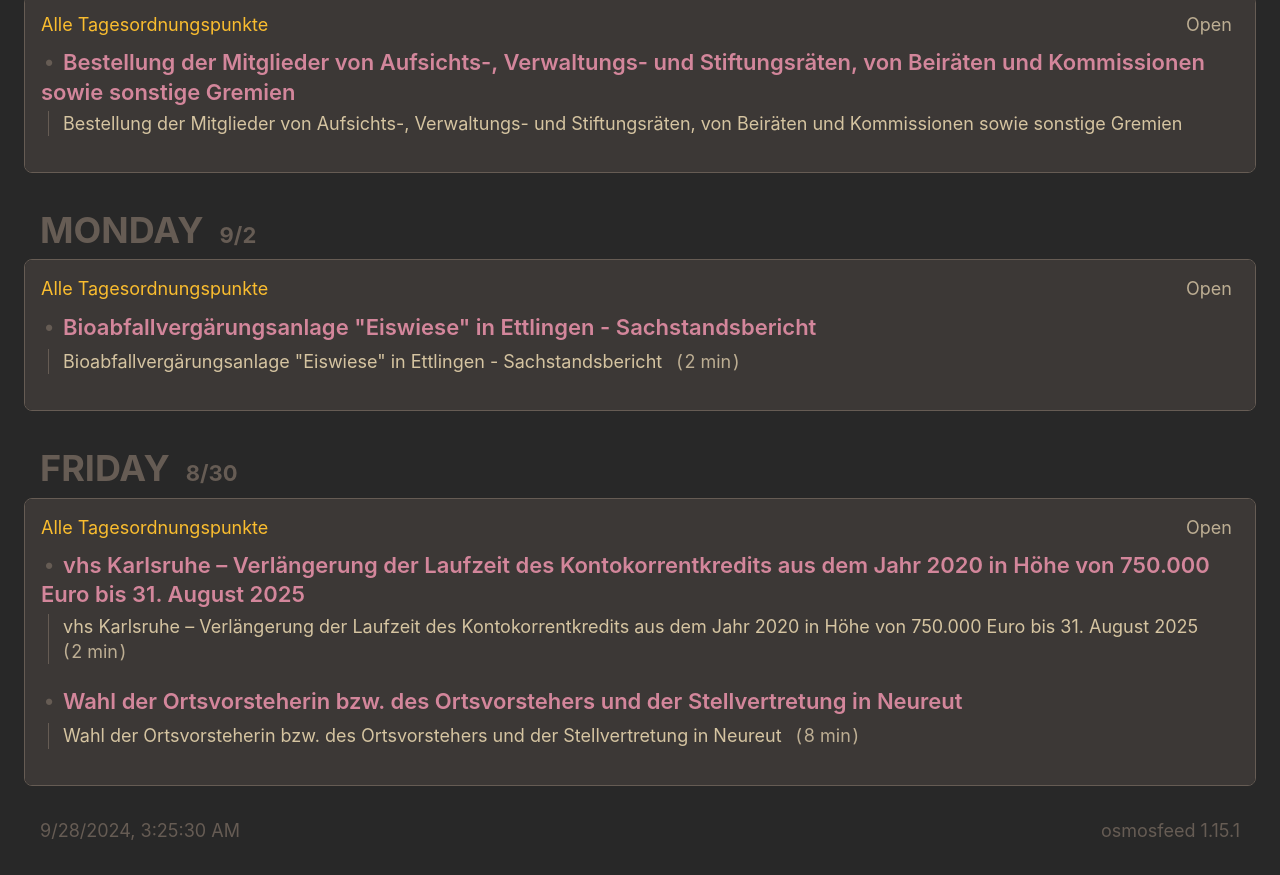
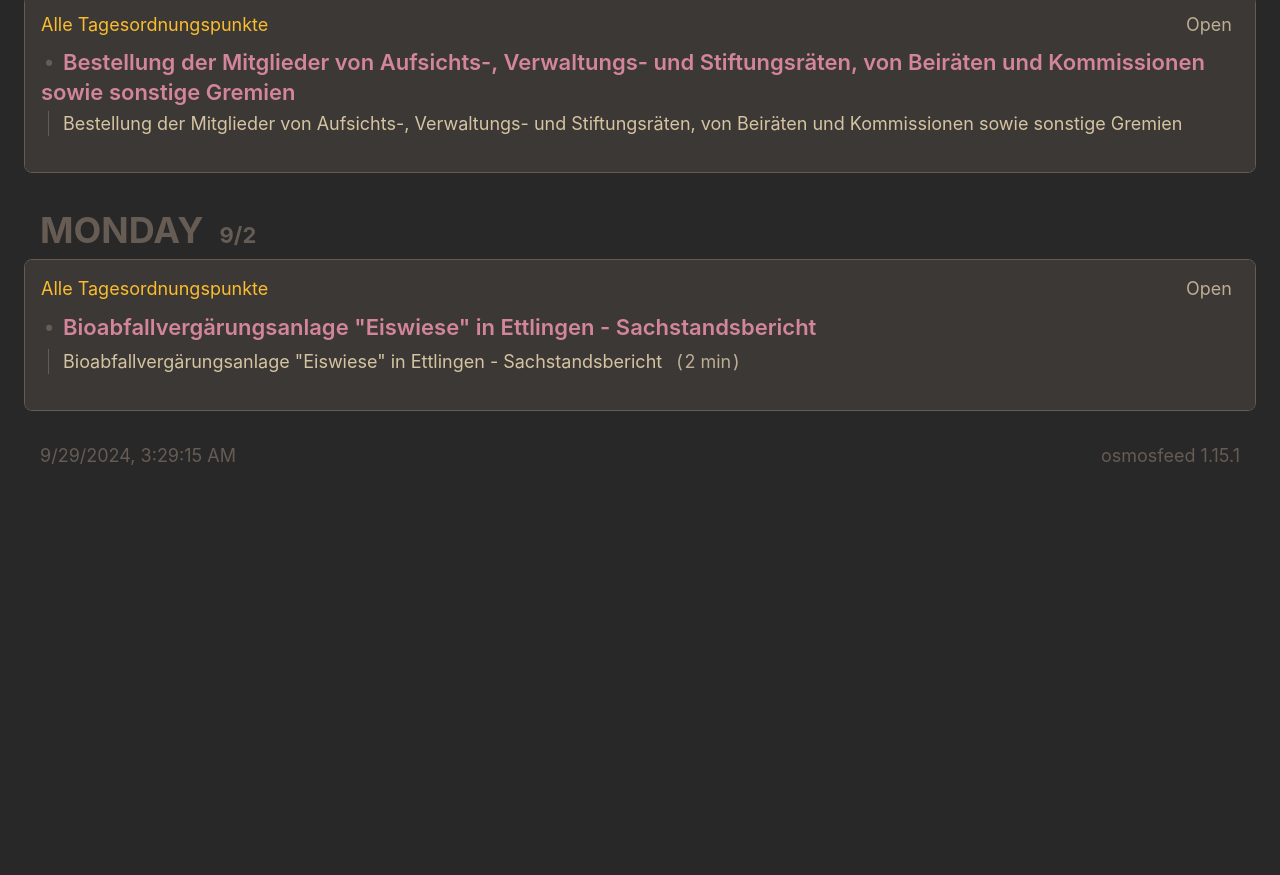
Before and after one commit to maxliesegang/karlsruhe-oparl-syndication-reader, a plain HTML site: page index.html in a window 1280 px wide. Shown: the part 5420-6295 px from the top of the page. After the commit the page ends 5920 px from the top, so only its background shows below. Drawn offline with Linux system fonts and the light colour scheme.

Commit message:
deploy: 2518d4c64e6b2039d204e54bcfd116b88da56636

```diff
--- a/index.html
+++ b/index.html
@@ -1146,76 +1146,10 @@
             </li>
         </ul>
       </section>
-      <section class="daily-content js-toggle-accordions-scope">
-        <h2 class="daily-heading">
-          <button
-            class="daily-heading-toggle"
-            data-action="toggle-accordions"
-            title="Click to toggle the day, Ctrl + click to toggle all."
-          >
-            <time class="daily-heading-toggle__weekday js-offset-weekday" data-offset-date=2024-08-30 datetime="2024-08-30T11:28:23.000Z">2024-08-30</time>
-            <time class="daily-heading-toggle__date js-offset-date" data-offset-date=2024-08-30 datetime="2024-08-30T11:28:23.000Z"></time>
-          </button>
-        </h2>
-        <ul class="sources card">
-            <li class="card__section">
-              <section class="js-toggle-accordions-scope">
-                <h3 class="source-heading">
-                  <button
-                    class="source-heading__name"
-                    data-action="toggle-accordions"
-                    title="Click to toggle the source, Ctrl + click to toggle all."
-                  >Alle Tagesordnungspunkte</button>
-                  <a class="source-heading__link" href="http://localhost:8080/">Open</a>
-                </h3>
-                <section class="articles-per-source">
-                    <article>
-                      <details
-                        class="article-expander"
-                        data-action="toggle-native-accordion"
-                        data-accordion-key="https://sitzungskalender.karlsruhe.de/db/ratsinformation/termin-9518#top5"
-                        open
-                      >
-                        <summary class="article-expander__title">vhs Karlsruhe – Verlängerung der Laufzeit des Kontokorrentkredits aus dem Jahr 2020 in Höhe von 750.000 Euro bis 31. August 2025</summary>
-                        <a class="article-summary-link article-summary-box-outer" href="https://sitzungskalender.karlsruhe.de/db/ratsinformation/termin-9518#top5">
-                          <div class="article-summary-box-inner media-object">
-                            <span class="media-object__text">
-                              <span>vhs Karlsruhe – Verlängerung der Laufzeit des Kontokorrentkredits aus dem Jahr 2020 in Höhe von 750.000 Euro bis 31. August 2025</span>
-                                &ensp;<span class="article-reading-time">(&hairsp;2
-                                  min&hairsp;)</span>
-                            </span>
-                          </div>
-                        </a>
-                      </details>
-                    </article>
-                    <article>
-                      <details
-                        class="article-expander"
-                        data-action="toggle-native-accordion"
-                        data-accordion-key="https://sitzungskalender.karlsruhe.de/db/ratsinformation/termin-9531#top8"
-                        open
-                      >
-                        <summary class="article-expander__title">Wahl der Ortsvorsteherin bzw. des Ortsvorstehers und der Stellvertretung in Neureut</summary>
-                        <a class="article-summary-link article-summary-box-outer" href="https://sitzungskalender.karlsruhe.de/db/ratsinformation/termin-9531#top8">
-                          <div class="article-summary-box-inner media-object">
-                            <span class="media-object__text">
-                              <span>Wahl der Ortsvorsteherin bzw. des Ortsvorstehers und der Stellvertretung in Neureut</span>
-                                &ensp;<span class="article-reading-time">(&hairsp;8
-                                  min&hairsp;)</span>
-                            </span>
-                          </div>
-                        </a>
-                      </details>
-                    </article>
-                </section>
-              </section>
-            </li>
-        </ul>
-      </section>
 
     <footer>
-      <a class="footer-link" href="https://github.com/maxliesegang/karlsruhe-oparl-syndication-reader/actions/runs/11080686865">
-        <time id="build-timestamp" datetime="2024-09-28T03:25:30.937Z">2024-09-28T03:25:30.937Z</time>
+      <a class="footer-link" href="https://github.com/maxliesegang/karlsruhe-oparl-syndication-reader/actions/runs/11089325099">
+        <time id="build-timestamp" datetime="2024-09-29T03:29:15.317Z">2024-09-29T03:29:15.317Z</time>
       </a>
       <a class="footer-link" href="https://github.com/osmoscraft/osmosfeed">osmosfeed 1.15.1</a>
     </footer>
```
Also changed, not shown: cache.json (+0 -20 lines), 1 other file.
